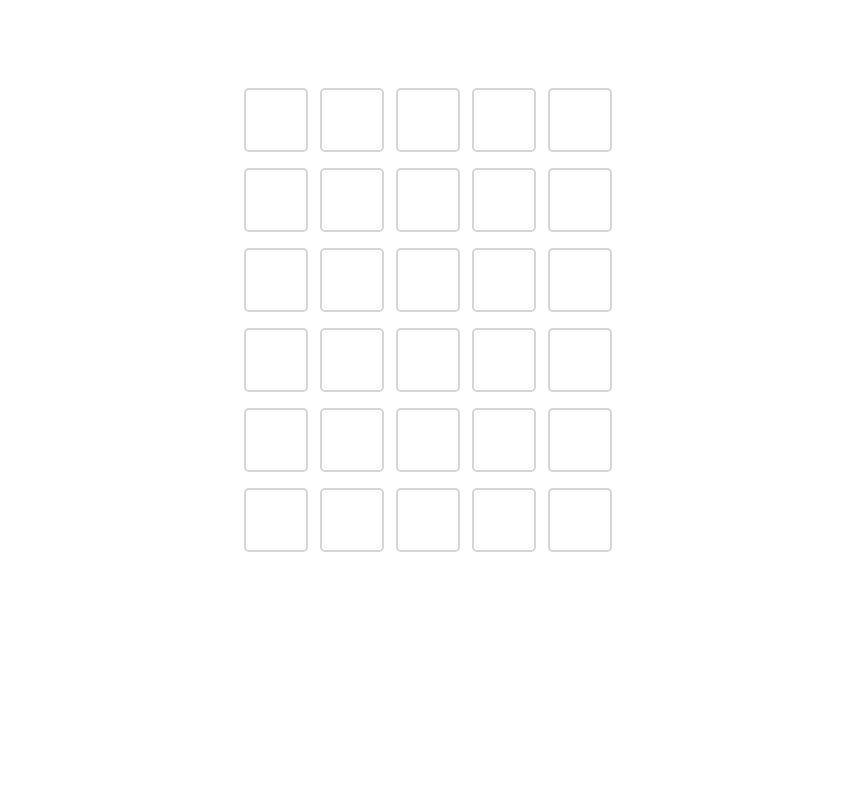
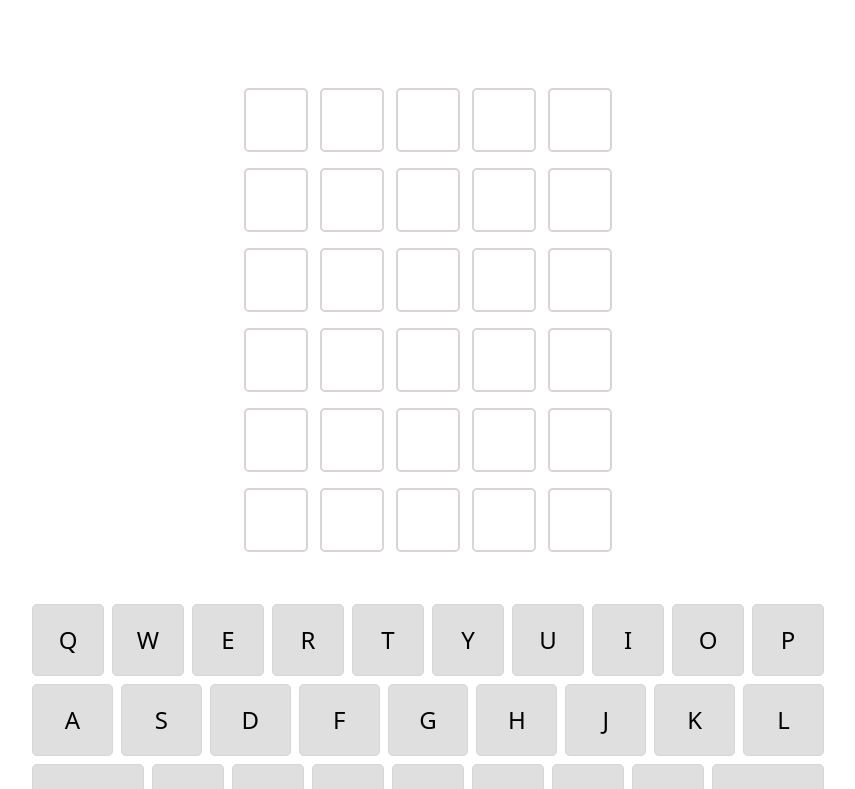
Before and after one commit to AndrzejGrabarz/Wordles.pl, a Next.js app in the folder nextjs-wordles/: page / in a window 1280 px wide. Shown: the top 789 px of the page, without its empty margins (212-1067 px from the left). Built offline with nearby package versions, Linux system fonts and the light colour scheme.

Commit message:
Problem with folder names

```diff
--- a/nextjs-wordles/components/keyboard/Keyboard.js
+++ b/nextjs-wordles/components/keyboard/Keyboard.js
@@ -1,5 +1,5 @@
 import React from 'react'
-import keyboardRow from './keyBoardRow';
+import KeyboardRow from "./keyBoardRow";
 
 function Keyboard({ setKeyboardKey }) {
 
@@ -13,7 +13,7 @@ function Keyboard({ setKeyboardKey }) {
   return (
     <div className='flex flex-col my-10'>
       {KEYBOARD.map((row)=>{
-        return <keyboardRow key={row.id} rowLine={row} setKeyboardKey={setKeyboardKey}/>
+        return <KeyboardRow key={row.id} rowLine={row} setKeyboardKey={setKeyboardKey}/>
       })}
     </div>
   )
--- a/nextjs-wordles/components/keyboard/keyBoardRow.js
+++ b/nextjs-wordles/components/keyboard/keyBoardRow.js
@@ -1,7 +1,7 @@
 import React from 'react'
 import Key from "./Key";
 
-function keyboardRow({ rowLine, setKeyboardKey }) {
+function KeyboardRow({ rowLine, setKeyboardKey }) {
 
   return (
     <>
@@ -17,4 +17,4 @@ function keyboardRow({ rowLine, setKeyboardKey }) {
   )
 }
 
-export default keyboardRow
+export default KeyboardRow
--- a/nextjs-wordles/pages/index.js
+++ b/nextjs-wordles/pages/index.js
@@ -19,7 +19,7 @@ export default function Home() {
 
   let [board, setBoardState] = useState(DEFAULT_STATE );
 
-  const [keyboardKey, setKeboardKey] = useState('');
+  const [keyboardKey, setKeyboardKey] = useState('');
   const [currentRow, setCurrentRow] = useState(0);
   const [currentObject, setCurrentObject] = useState(0);
 
@@ -41,13 +41,13 @@ useEffect(() => {
     const letter = event.key
     if(isAllowedLetter(letter)) {
       console.log("Naciśnięto klawisz: " + letter);
-     setKeboardKey(letter.toUpperCase())
+     setKeyboardKey(letter.toUpperCase())
     }else {
       console.log("Nie ma")
     }
   }
   document.addEventListener("keydown", handleKeyPress)
-  setKeboardKey("")
+  setKeyboardKey("")
 })
 
 //======================================================
@@ -112,7 +112,7 @@ useEffect(() => {
 
     setBoardState(updatedBoard);
     setCurrentObject(objcetToDelete)
-    setKeboardKey("")
+    setKeyboardKey("")
   }
 //======================================================
 // Sprawdzenie checkWord
@@ -158,7 +158,7 @@ function endgame () {
     <>
       <div className="main">
         <Board board={board} />
-        <Keyboard setKeyboardKey={setKeboardKey} />
+        <Keyboard setKeyboardKey={setKeyboardKey} />
       </div>
     </>
   )
```
